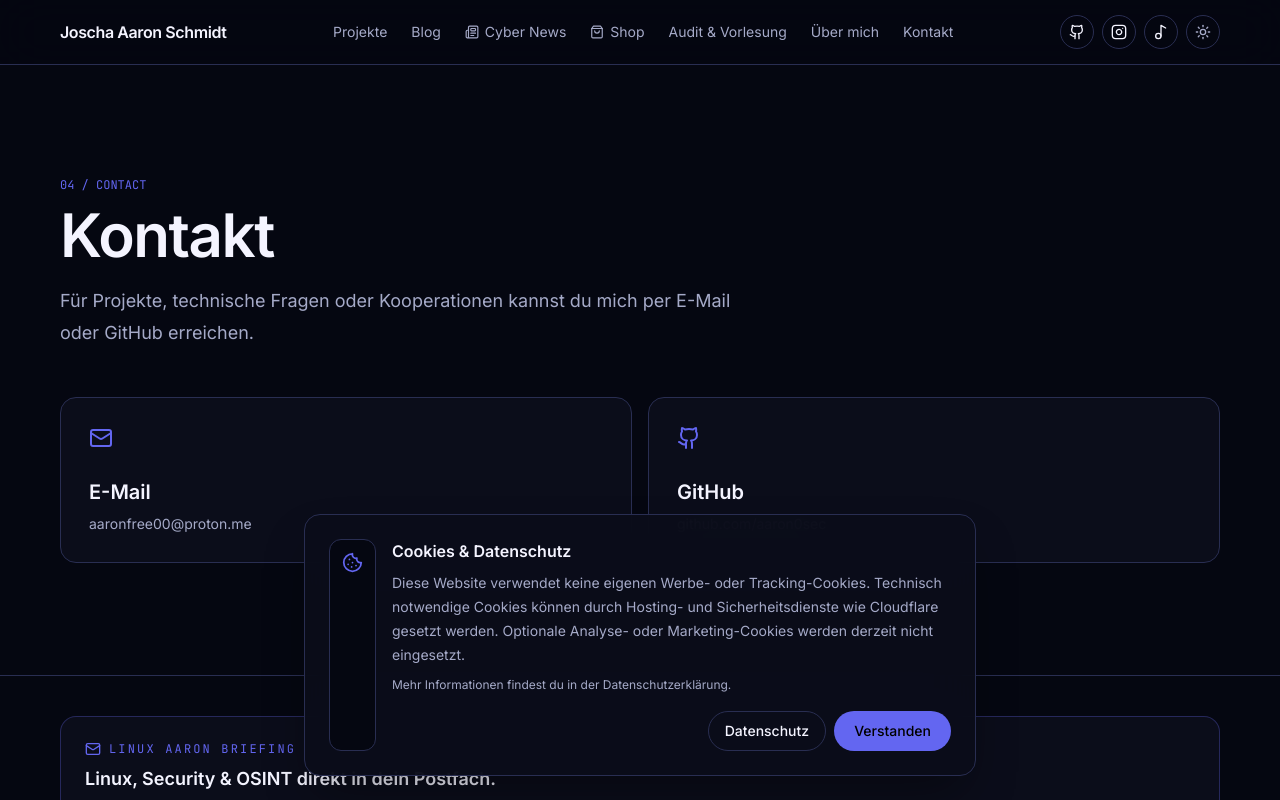
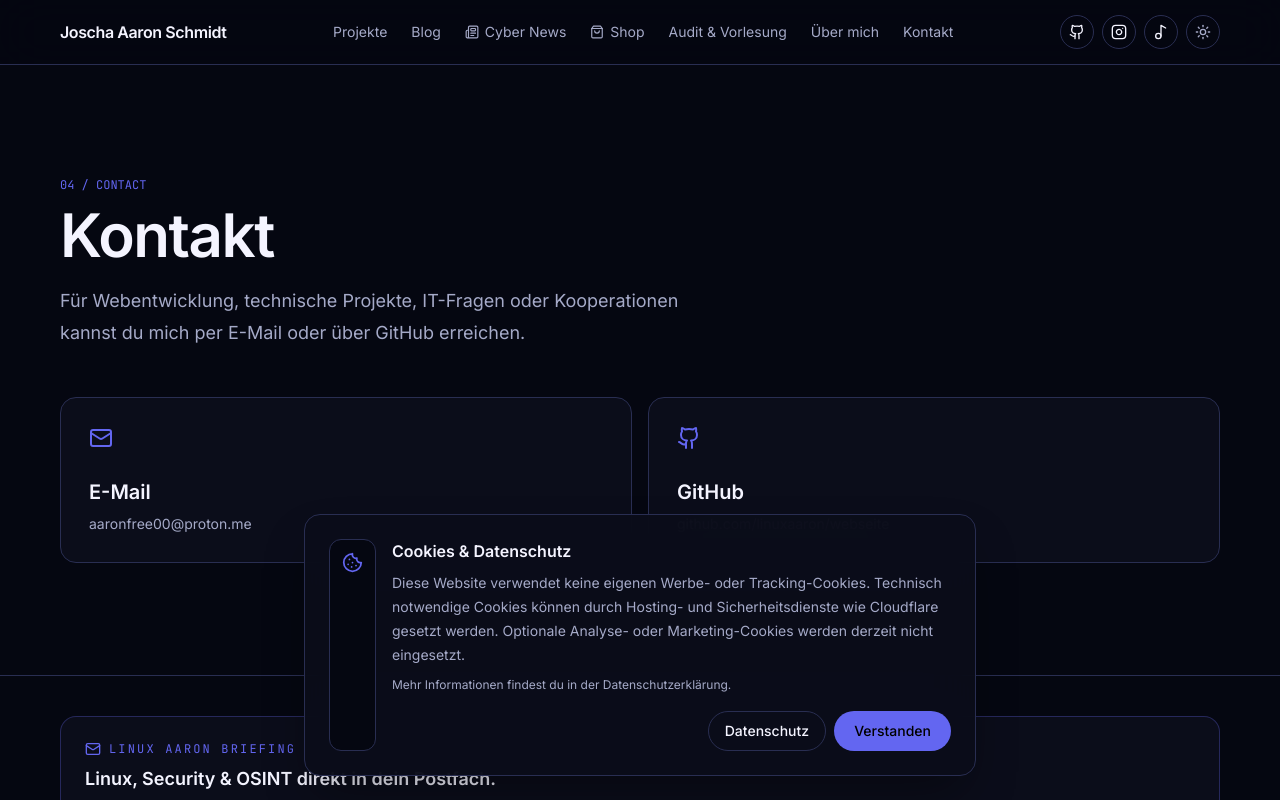
Before and after one commit to aaron0sec/webseite, a Next.js app: page /kontakt in a window 1280 px wide. Shown: the top 800 px of the page. Built offline with nearby package versions, Linux system fonts and the light colour scheme.

Commit message:
fix(contact): point GitHub link to linuxaaron/webseite

```diff
--- a/src/app/kontakt/page.tsx
+++ b/src/app/kontakt/page.tsx
@@ -1,5 +1,35 @@
 import type { Metadata } from "next";
 import { Mail, Github } from "lucide-react";
 import { Reveal } from "@/components/reveal";
-export const metadata: Metadata = { title: "Kontakt" };
-export default function Contact(){return <main className="container py-20 sm:py-28"><Reveal><p className="font-mono text-xs text-[var(--accent)]">04 / CONTACT</p><h1 className="mt-3 text-4xl font-semibold tracking-tight sm:text-6xl">Kontakt</h1><p className="mt-5 max-w-2xl text-lg leading-8 text-[var(--muted)]">Für Projekte, technische Fragen oder Kooperationen kannst du mich per E-Mail oder GitHub erreichen.</p></Reveal><div className="mt-12 grid gap-4 sm:grid-cols-2"><a href="mailto:aaronfree00@proton.me" className="rounded-2xl border border-[var(--border)] bg-[var(--surface)] p-7 hover:border-[var(--accent)]"><Mail className="text-[var(--accent)]"/><h2 className="mt-7 text-xl font-semibold">E-Mail</h2><p className="mt-2 text-sm text-[var(--muted)]">aaronfree00@proton.me</p></a><a href="https://github.com/aaron0sec" target="_blank" rel="noreferrer" className="rounded-2xl border border-[var(--border)] bg-[var(--surface)] p-7 hover:border-[var(--accent)]"><Github className="text-[var(--accent)]"/><h2 className="mt-7 text-xl font-semibold">GitHub</h2><p className="mt-2 text-sm text-[var(--muted)]">github.com/aaron0sec</p></a></div></main>}
+
+export const metadata: Metadata = {
+  title: "Kontakt | Webentwicklung, IT & Cybersecurity",
+  description: "Kontakt zu Joscha Aaron Schmidt für Webentwicklung, technische Projekte, IT, OSINT und Cybersecurity.",
+  alternates: { canonical: "/kontakt" },
+};
+
+export default function Contact() {
+  return (
+    <main className="container py-20 sm:py-28">
+      <Reveal>
+        <p className="font-mono text-xs text-[var(--accent)]">04 / CONTACT</p>
+        <h1 className="mt-3 text-4xl font-semibold tracking-tight sm:text-6xl">Kontakt</h1>
+        <p className="mt-5 max-w-2xl text-lg leading-8 text-[var(--muted)]">
+          Für Webentwicklung, technische Projekte, IT-Fragen oder Kooperationen kannst du mich per E-Mail oder über GitHub erreichen.
+        </p>
+      </Reveal>
+      <div className="mt-12 grid gap-4 sm:grid-cols-2">
+        <a href="mailto:aaronfree00@proton.me" className="rounded-2xl border border-[var(--border)] bg-[var(--surface)] p-7 hover:border-[var(--accent)]">
+          <Mail className="text-[var(--accent)]" />
+          <h2 className="mt-7 text-xl font-semibold">E-Mail</h2>
+          <p className="mt-2 text-sm text-[var(--muted)]">aaronfree00@proton.me</p>
+        </a>
+        <a href="https://github.com/linuxaaron/webseite" target="_blank" rel="noopener noreferrer" className="rounded-2xl border border-[var(--border)] bg-[var(--surface)] p-7 hover:border-[var(--accent)]">
+          <Github className="text-[var(--accent)]" />
+          <h2 className="mt-7 text-xl font-semibold">GitHub</h2>
+          <p className="mt-2 text-sm text-[var(--muted)]">github.com/linuxaaron/webseite</p>
+        </a>
+      </div>
+    </main>
+  );
+}
```
